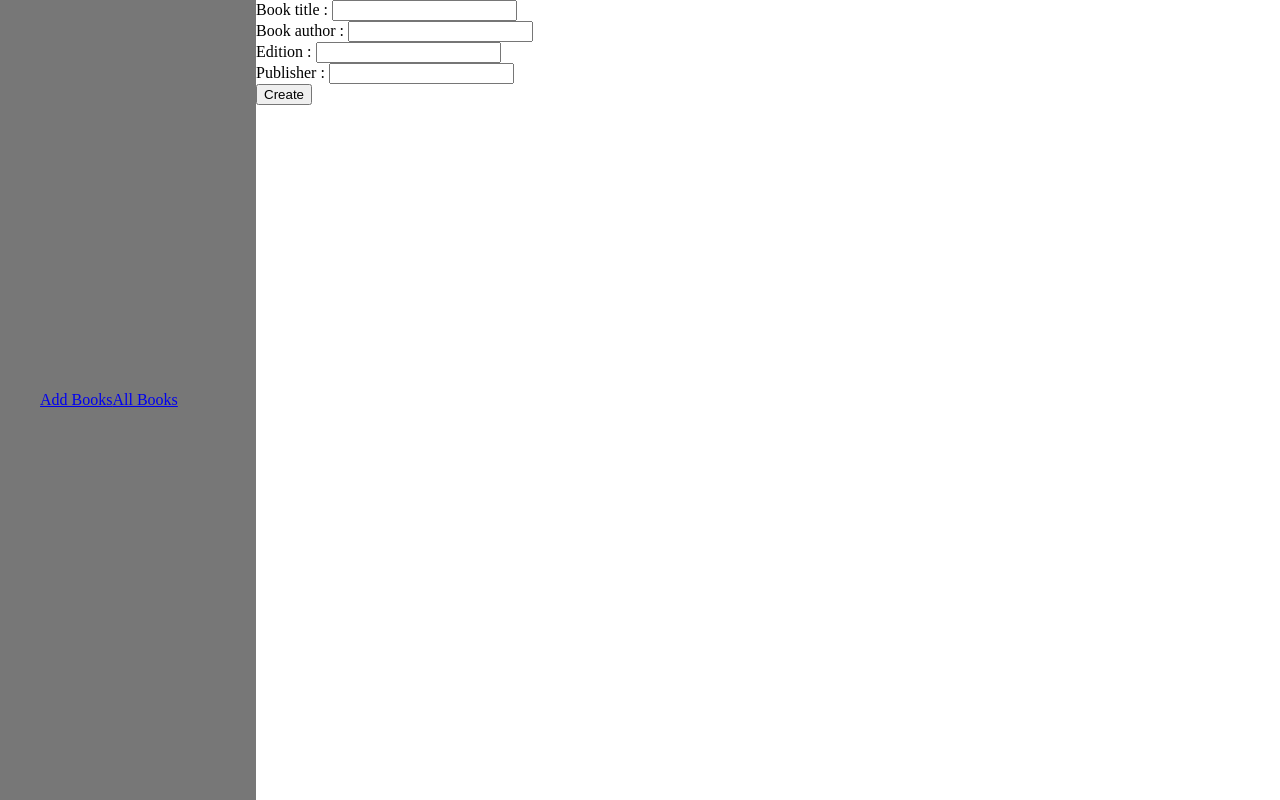
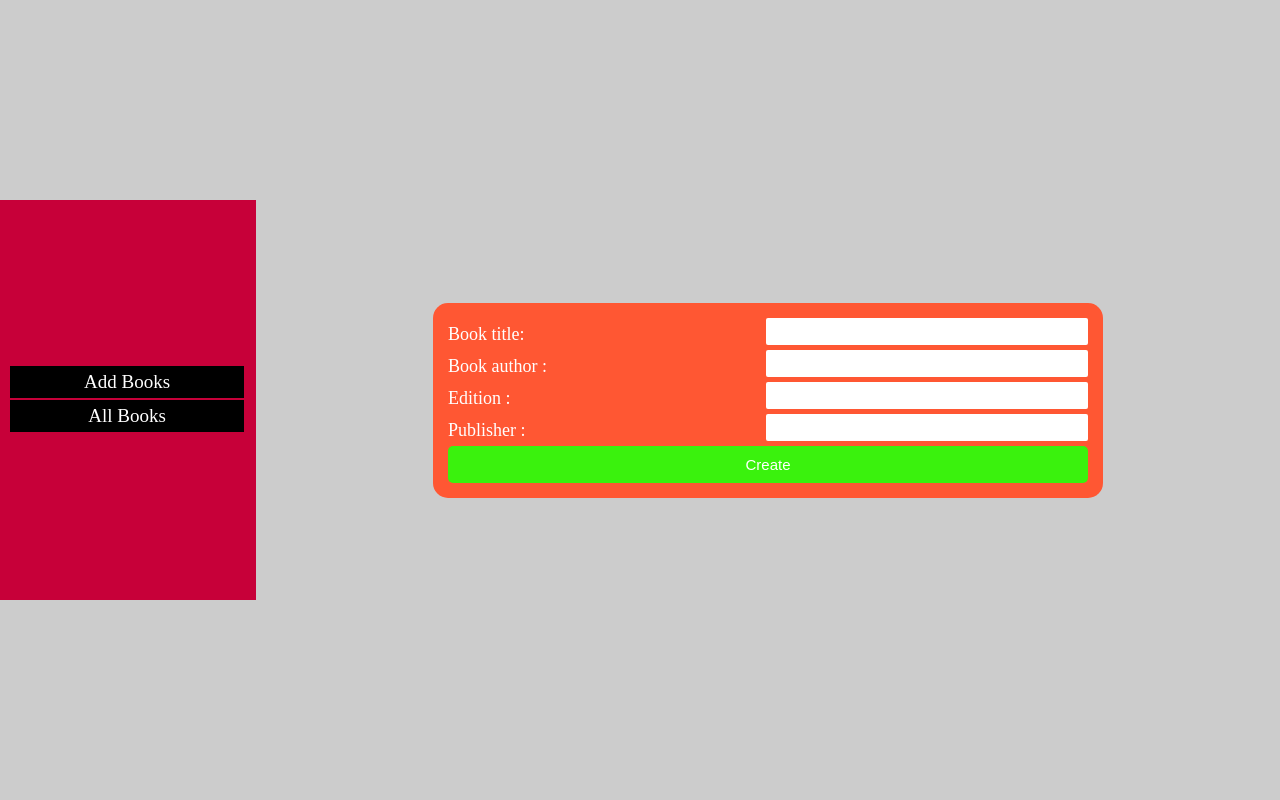
Before and after one commit to ismail2009/gsg-lib, a website: page public/index.html in a window 1280 px wide. Drawn offline with Linux system fonts and the light colour scheme; files that its build step writes are made by us from their sources.

Commit message:
modifiy style and html

```diff
--- a/public/css/style.css
+++ b/public/css/style.css
@@ -1,45 +1,111 @@
-*{
-  margin: 0 ;
+* {
+  margin: 0;
 }
-body{
+
+body {
   margin: 0 auto;
   width: 100%;
 }
-.container{
+
+.container {
   display: flex;
+  justify-content: space-between;
+  background-color: #ccc;
+  height: 100vh;
 }
-.container menu{
+
+.container menu {
   display: flex;
   justify-content: flex-start;
 }
-.container .bookData{
+
+
+#menu {
   display: flex;
-  justify-content:space-between;
+  align-self: center;
+  background-color: #C70039;
+  width: 20%;
+  position: static;
+  height: 50vh;
 }
 
-#menu{
-  display: flex;
-  background-color: #777;
-  width: 20%;
-  position: static;
-  height: 100vh;
-
-}
-ul{
+#menu .listItem {
+  width: 100%;
   display: flex;
   flex-wrap: nowrap;
+  flex-direction: column;
+  align-self: center;
+  list-style-type: none;
+  padding: 10px 10px 10px 10px;
 }
-ul li{
+
+#menu .listItem li {
+  width: 100%;
+  text-align: center;
+  padding: 5px;
+  background-color: #000;
+  width: 95%;
+  margin-bottom: 2px;
+  font-size: 19px;
+}
+
+#menu .listItem li a {
+  width: 100%;
+  text-decoration: none;
+  color: #fff;
+}
+.container .bookData {
   display: flex;
+  justify-content: space-between;
+  display: flex;
+  width: 50%;
+  background-color: #FF5733;
   align-self: center;
+  padding: 15px;
+  color: #fff;
+  border-radius: 15px;
+  font-size: 18px
 }
-#add{
+
+.bookData form {
+display: flex;
+width: 100%;
+flex-direction: column;
+justify-content: center;
+}
+
+.bookData form div {
+  width: 100%;
   display: flex;
-  justify-content: space-around;
+  flex-direction: row;
+  align-items: flex-end;
+  text-align:left;
+  margin-bottom: 5px;
 }
-.bookData{
-  display:none;
+
+.bookData form div label{
+  width: 50%;
 }
-.booklist{
+.bookData form div input{
+  width: 50%;
+  border-radius: 2px;
+  border: none;
+  height: 25px;
+  font-size: 18px;
+  outline: none;
+}
+.booklist {
   display: none;
 }
+
+.createButton {
+  justify-content: center;
+  width: 100%;
+  padding: 10px;
+  outline: none;
+  background-color: #3AF20D;
+  color: #fff;
+  border: none;
+  border-radius: 5px;
+  font-size: 15px;
+}
--- a/public/index.html
+++ b/public/index.html
@@ -11,34 +11,46 @@
   <section class="container">
 
     <div id="menu">
-    <ul>
+      <ul class="listItem">
         <li><a href="#" id="addBook">Add Books</a></li>
         <li><a href="#" id="allBook">All Books</a></li>
 
       </ul>
     </div>
     <div id="add" class="bookData">
-    <form class="" action="index.html" method="post">
-      <label for="">
-          Book title : <input type="text" name=""  id="Btitle">
-        </label><br>
-      <label for="">
-          Book author : <input type="text" name=""  id="Bauthor">
-        </label><br>
-      <label for="">
-          Edition : <input type="text" name=""  id="Bedition">
-        </label><br>
-      <label for="">
-          Publisher : <input type="text" name=""  id="Bpublisher">
-        </label><br>
+      <form action="index.html" method="post">
+        <div>
+          <label for="Btitle">
+            Book title:
+          </label>
+          <input type="text" name="Book title" id="Btitle">
+        </div>
+        <div>
+          <label for="Bauthor">
+            Book author : </label>
+          <input type="text" name="Book author" id="Bauthor">
+        </div>
+        <div>
+          <label for="Bedition">
+            Edition : </label>
+          <input type="text" name="Edition" id="Bedition">
+        </div>
+        <div>
+          <label for="Bpublisher">
+            Publisher :   </label>
+          <input type="text" name="Publisher" id="Bpublisher">
+
+        </div>
         <!-- <label for="">
           Cover : <input type="file" name="" value="" id="Bcover">
         </label><br> -->
-      <button type="button" name="button" id="create">Create</button>
+        <button type="button" name="button" id="create" class="createButton">Create</button>
       </form>
     </div>
+    <div>
       <div id="table" class="booklist">
 
+      </div>
     </div>
   </section>
 
```
Also changed, not shown: 1 other file. Lines whose indentation alone changed are shown as unchanged.
